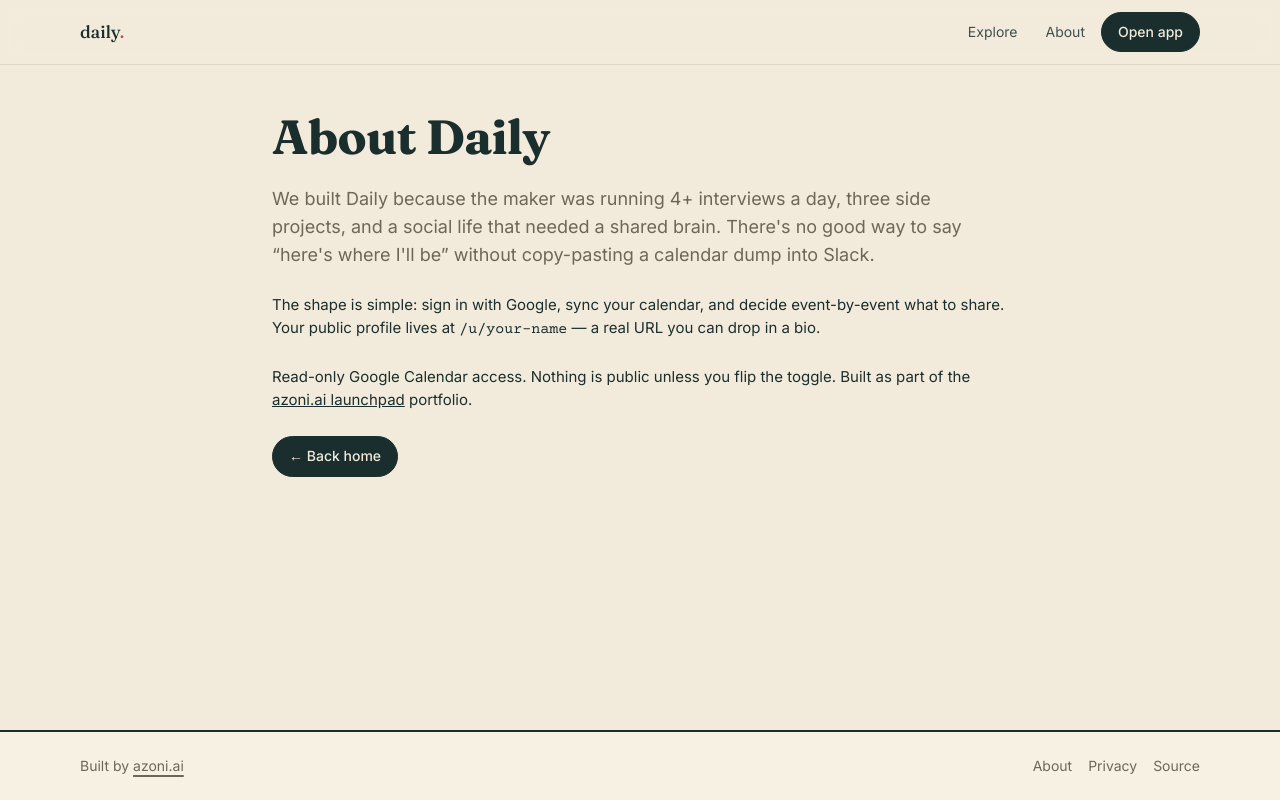
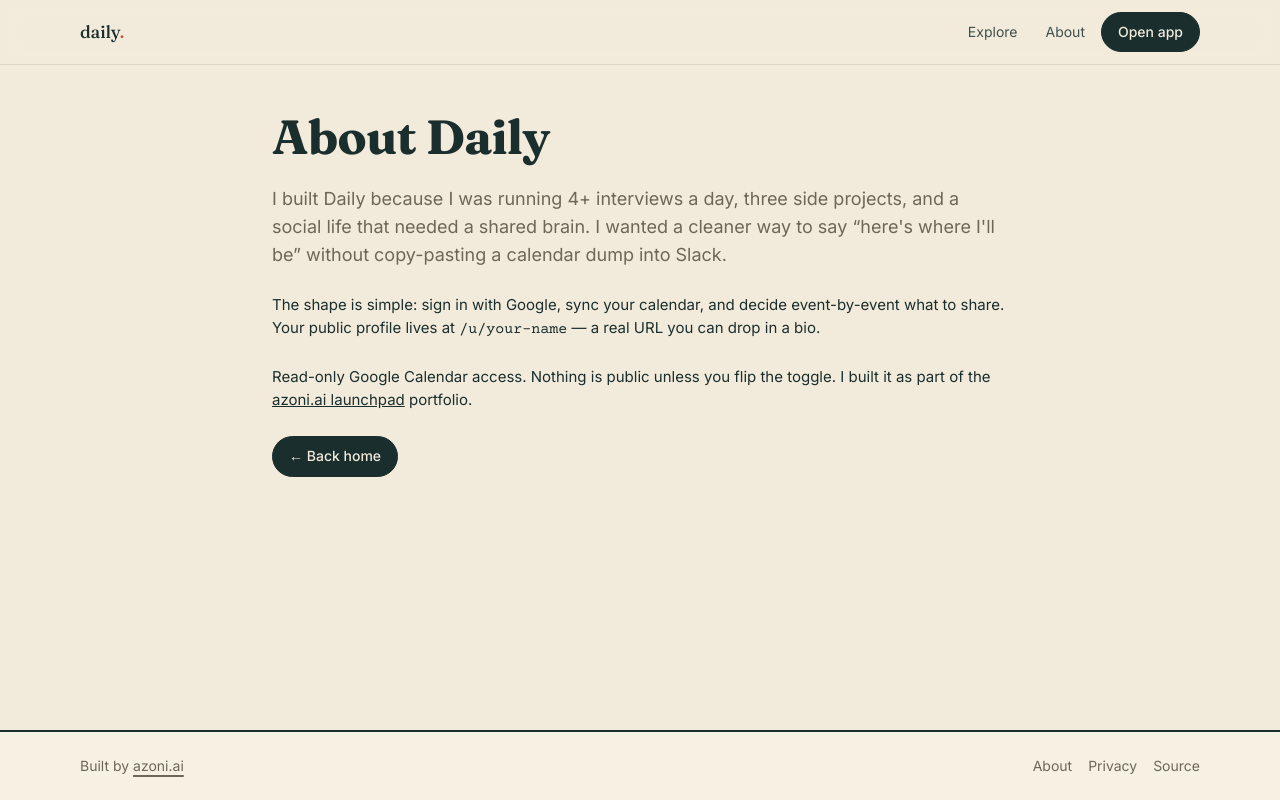
Before and after one commit to azoni/launchpad, a Next.js app in the folder dayrun/: page /about in a window 1280 px wide. Built offline with nearby package versions, Linux system fonts and the light colour scheme; no server answers.

Commit message:
Codex: clean Daily about copy

```diff
--- a/dayrun/src/app/about/page.tsx
+++ b/dayrun/src/app/about/page.tsx
@@ -6,7 +6,7 @@
 
 export const metadata: Metadata = {
   title: `About ${APP_NAME}`,
-  description: `${APP_NAME} is a public, toggleable calendar profile. Read why we built it.`,
+  description: `${APP_NAME} is a public, toggleable calendar profile. Read why I built it.`,
   alternates: { canonical: `${APP_URL}/about` },
 };
 
@@ -17,8 +17,8 @@
       <main className="flex-1 mx-auto max-w-3xl w-full px-4 py-12 space-y-6">
         <h1 className="font-heading text-5xl font-bold">About {APP_NAME}</h1>
         <p className="text-lg text-muted-foreground">
-          We built {APP_NAME} because the maker was running 4+ interviews a day, three side
-          projects, and a social life that needed a shared brain. There&apos;s no good way to say
+          I built {APP_NAME} because I was running 4+ interviews a day, three side projects,
+          and a social life that needed a shared brain. I wanted a cleaner way to say
           &ldquo;here&apos;s where I&apos;ll be&rdquo; without copy-pasting a calendar dump into Slack.
         </p>
         <p>
@@ -27,8 +27,8 @@
           {" "}— a real URL you can drop in a bio.
         </p>
         <p>
-          Read-only Google Calendar access. Nothing is public unless you flip the toggle. Built as
-          part of the <Link className="underline" href="https://azoni.ai">azoni.ai launchpad</Link>{" "}
+          Read-only Google Calendar access. Nothing is public unless you flip the toggle. I built
+          it as part of the <Link className="underline" href="https://azoni.ai">azoni.ai launchpad</Link>{" "}
           portfolio.
         </p>
         <Link href="/" className="btn-chunky">
--- a/dayrun/src/app/page.tsx
+++ b/dayrun/src/app/page.tsx
@@ -99,10 +99,10 @@
           <h2 className="font-heading text-3xl md:text-4xl font-bold mb-8">How it works</h2>
           <div className="grid md:grid-cols-3 gap-5 md:gap-6">
             <Card emoji="🔑" title="Sign in">
-              One tap with your Google account. We ask for read-only Calendar access. That&apos;s it.
+              One tap with your Google account. Daily asks for read-only Calendar access.
             </Card>
             <Card emoji="🔄" title="Sync">
-              We pull your upcoming events into your private dashboard. Everything starts hidden.
+              Daily pulls your upcoming events into your private dashboard. Everything starts hidden.
             </Card>
             <Card emoji="👁️" title="Toggle public">
               Flip individual events into the public view. Your profile lives at{" "}
@@ -118,7 +118,7 @@
               Made for chaotic weeks.
             </h2>
             <p className="text-lg max-w-3xl text-muted-foreground">
-              Built when our maker was running 4+ interviews a day, three side projects, and a
+              I built it while running 4+ interviews a day, three side projects, and a
               social life that needed a shared brain. A nicer way to say <em>here&apos;s where I&apos;ll be</em>{" "}
               than copy-pasting into Slack.
             </p>
@@ -126,7 +126,7 @@
               <Link href="/app" className="btn-chunky">
                 Sign in with Google
               </Link>
-              <Link href="/u/charltonuw" className="btn-chunky btn-sun">
+              <Link href="/u/azoni" className="btn-chunky btn-sun">
                 See an example
               </Link>
             </div>
```
